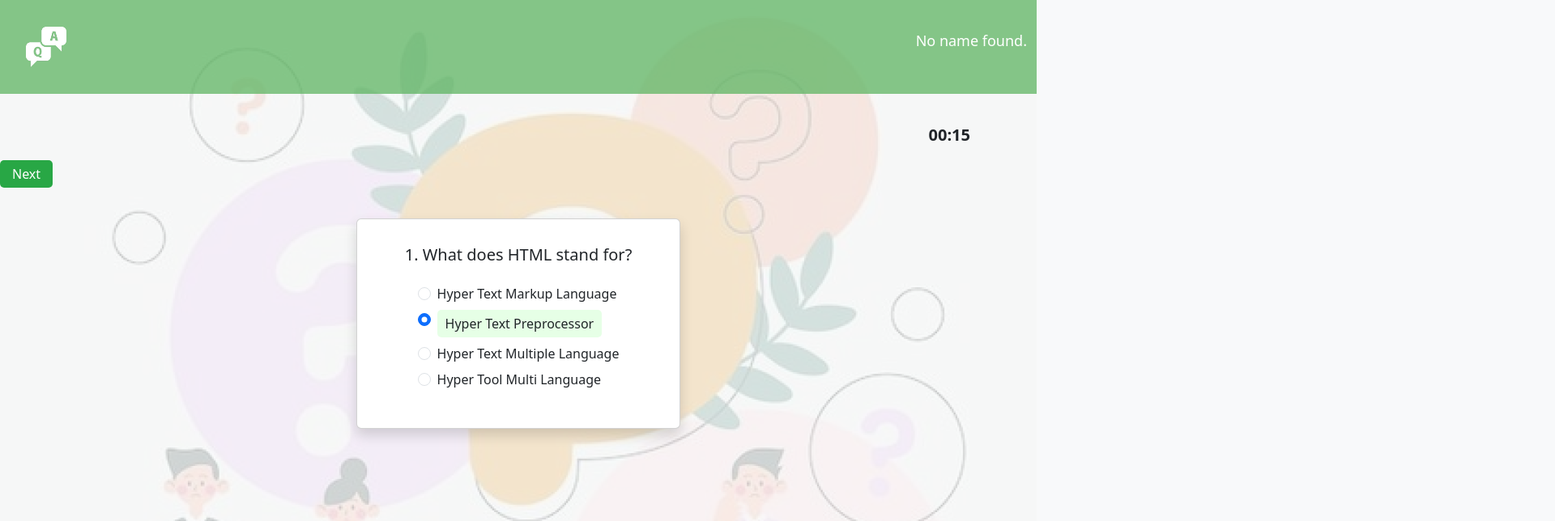
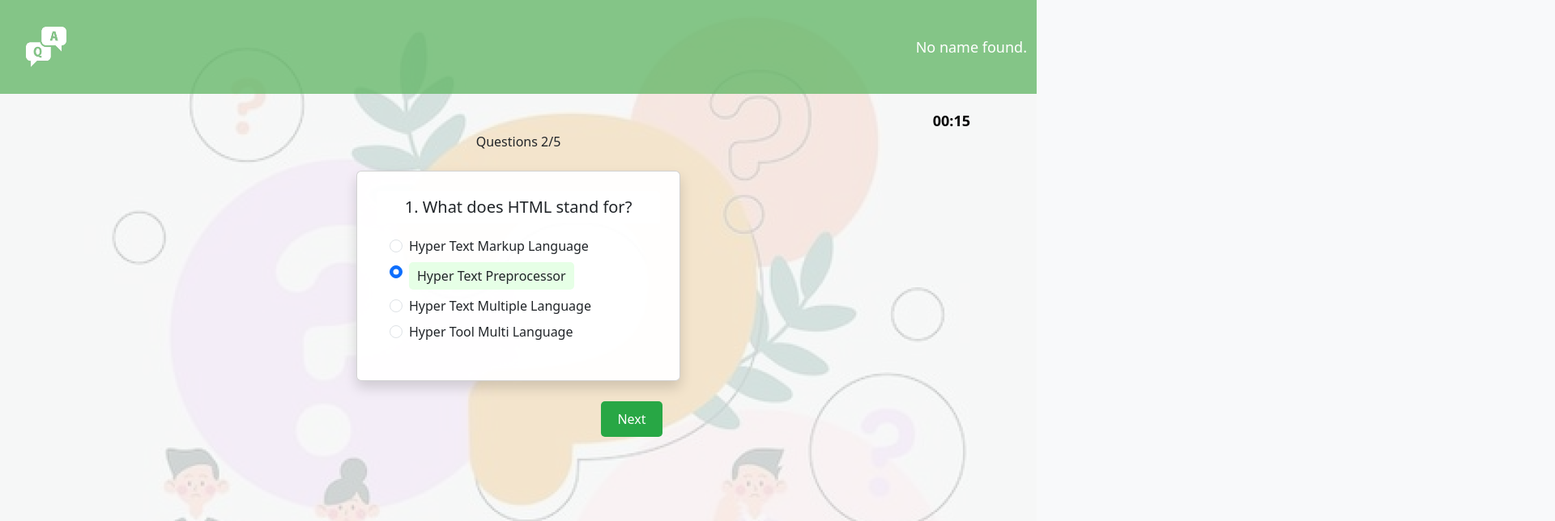
Before and after one commit to YasiruLR/Quiz-app, a plain HTML site: page quiz.html in a window 1280 px wide. Shown: the top 644 px of the page at 81% size, 1920 px wide, since content can reach past the window. Drawn offline with nearby package versions, Linux system fonts and the light colour scheme.

Commit message:
Completed HTML and Bootstrap in quiz.html.

```diff
--- a/quiz.html
+++ b/quiz.html
@@ -3,15 +3,15 @@
   <head>
     <meta charset="UTF-8" />
     <meta name="viewport" content="width=device-width, initial-scale=1.0" />
-    <title>Quiz</title>
+    <title>Responsive Quiz</title>
     <link
       href="https://cdn.jsdelivr.net/npm/bootstrap@5.3.0-alpha1/dist/css/bootstrap.min.css"
       rel="stylesheet"
     />
     <link rel="stylesheet" href="styles.css" />
+
   </head>
-  <body
-  id="backimg"
+  <body id="backimg"
   class="bg-light"
   style="
     background-image: url('assects/1\ 1.png');
@@ -20,58 +20,58 @@
     background-position: center;
     height: 100vh;
     margin: 0;
-  "
->
-
-    <nav
-      class="navbar navbar-light fixed-top"
-      style="background-color: #5eb562bf"
-    >
-      <div class="container-fluid">
+  ">
+    <nav class="navbar navbar-light fixed-top" style="background-color: #5eb562bf">
+      <div class="container-fluid align-items-center">
         <img
           src="assects/logo.png"
           alt="Logo"
           class="img-fluid"
           style="height: 100px; width: 50px; margin-left: 20px"
         />
-        <p id="nameoutput" class="ms-auto text-white" style="font-size: 18px">
+        <p id="nameoutput" class="ms-auto text-white mb-0" style="font-size: 18px">
           Name
         </p>
       </div>
     </nav>
-<div class="container d-flex justify-content-end align-items-center mt-3 pt-3">
-      <div id="timer" style="font-size: 20px; font-weight: bold;">
+
+
+    <div class="container mt-3">
+      <div class="d-flex justify-content-end">
+        <div id="timer" class="text-black " style="font-size: 18px; font-weight: bold;">
           00:10
         </div>
       </div>
+    </div>
 
-
-<div> <div class="card p-4 rounded shadow w-100 d-flex flex-column align-items-center justify-content-center" style="max-width: 400px; position: absolute; top: 50%; left: 50%; transform: translate(-50%, -50%);">
+  <p class="d-flex justify-content-center align-items-center">Questions  2/5</p>
+    <div class="d-flex justify-content-center align-items-center mt-4 px-3">
+      <div class="card quiz-card p-4 rounded shadow text-center">
         <div class="card-header bg-white text-dark border-0">
           <h5 class="mb-0">1. What does HTML stand for?</h5>
         </div>
         <div class="card-body">
           <form>
-            <div class="form-check mb-2">
-                <input class="form-check-input" type="radio" name="answer" id="option1">
+            <div class="form-check mb-2 text-start">
+              <input class="form-check-input" type="radio" name="answer" id="option1" />
               <label class="form-check-label" for="option1">
                 Hyper Text Markup Language
               </label>
             </div>
-            <div class="form-check mb-2">
-                <input class="form-check-input" type="radio" name="answer" id="option2" checked>
+            <div class="form-check mb-2 text-start">
+              <input class="form-check-input" type="radio" name="answer" id="option2" checked />
               <label class="form-check-label" for="option2">
                 Hyper Text Preprocessor
               </label>
             </div>
-            <div class="form-check mb-2">
-                <input class="form-check-input" type="radio" name="answer" id="option3">
+            <div class="form-check mb-2 text-start">
+              <input class="form-check-input" type="radio" name="answer" id="option3" />
               <label class="form-check-label" for="option3">
                 Hyper Text Multiple Language
               </label>
             </div>
-            <div class="form-check mb-2">
-                <input class="form-check-input" type="radio" name="answer" id="option4">
+            <div class="form-check mb-2 text-start">
+              <input class="form-check-input" type="radio" name="answer" id="option4" />
               <label class="form-check-label" for="option4">
                 Hyper Tool Multi Language
               </label>
@@ -79,23 +79,10 @@
           </form>
         </div>
       </div>
-<button type="submit" class="btn btn-next mt-3 text-white block mx-auto">Next</button>
     </div>
-
-
-
-
-
-
-
-
-
-
-
-
-
-
-
+<div class="btn-container">
+    <button class="btnnext">Next</button>
+</div>
 
 
     <script src="https://cdn.jsdelivr.net/npm/bootstrap@5.3.0-alpha1/dist/js/bootstrap.bundle.min.js"></script>
--- a/styles.css
+++ b/styles.css
@@ -1,3 +1,35 @@
+ body {
+        background-image: url('assets/1 1.png');
+        background-size: cover;
+        background-repeat: no-repeat;
+        background-position: center;
+        height: 100vh;
+        margin: 0;
+        padding-top: 120px; /* To prevent overlap with fixed navbar */
+      }
+
+      .quiz-card {
+        max-width: 100%;
+        width: 100%;
+        max-width: 400px;
+        background-color: rgba(255, 255, 255, 0.95);
+      }
+
+      .btn-next {
+        background-color: #5eb562;
+      }
+
+      @media (max-width: 576px) {
+        #nameoutput {
+          font-size: 14px;
+        }
+
+        .navbar img {
+          height: 60px !important;
+          width: 30px !important;
+        }
+      }
+
 body {
       padding-top: 120px;
       overflow: hidden;
@@ -39,6 +71,21 @@ body {
         .btn-next:hover {
             background-color: #218838;
         }
-.nextbtn{
-  color: white;
+.btnnext {
+    background-color: #28a745;
+    color: white;
+    border: none;
+    padding: 10px 20px;
+    border-radius: 5px;
+    cursor: pointer;
+    margin-top: 20px;
+    display: inline-block;
+    text-align: center;
 }
+
+.btn-container {
+    display: flex;
+    position: relative;
+    left: 58%;
+    top: 5px;
+}
```
Lines whose indentation alone changed are shown as unchanged.
